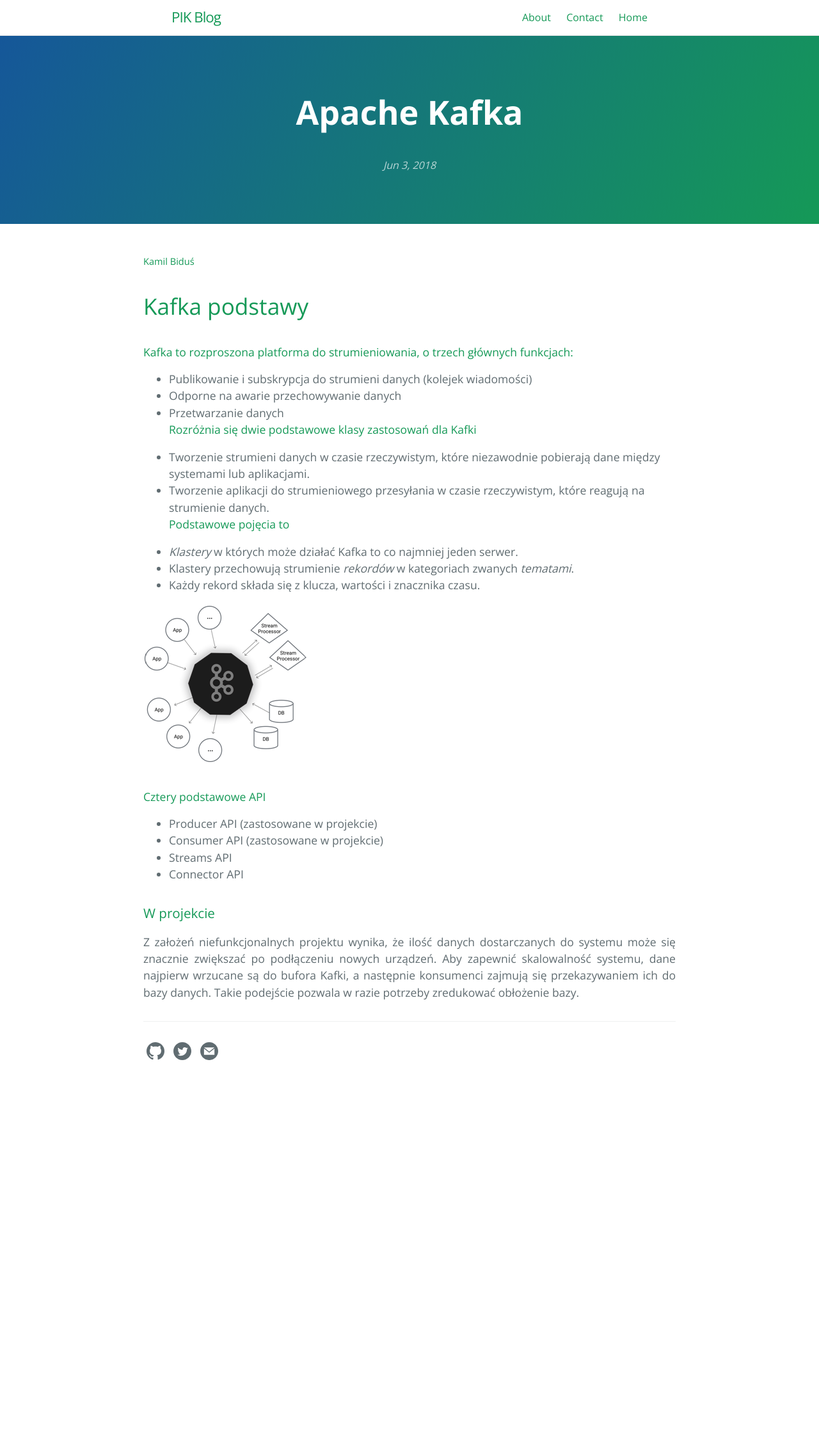
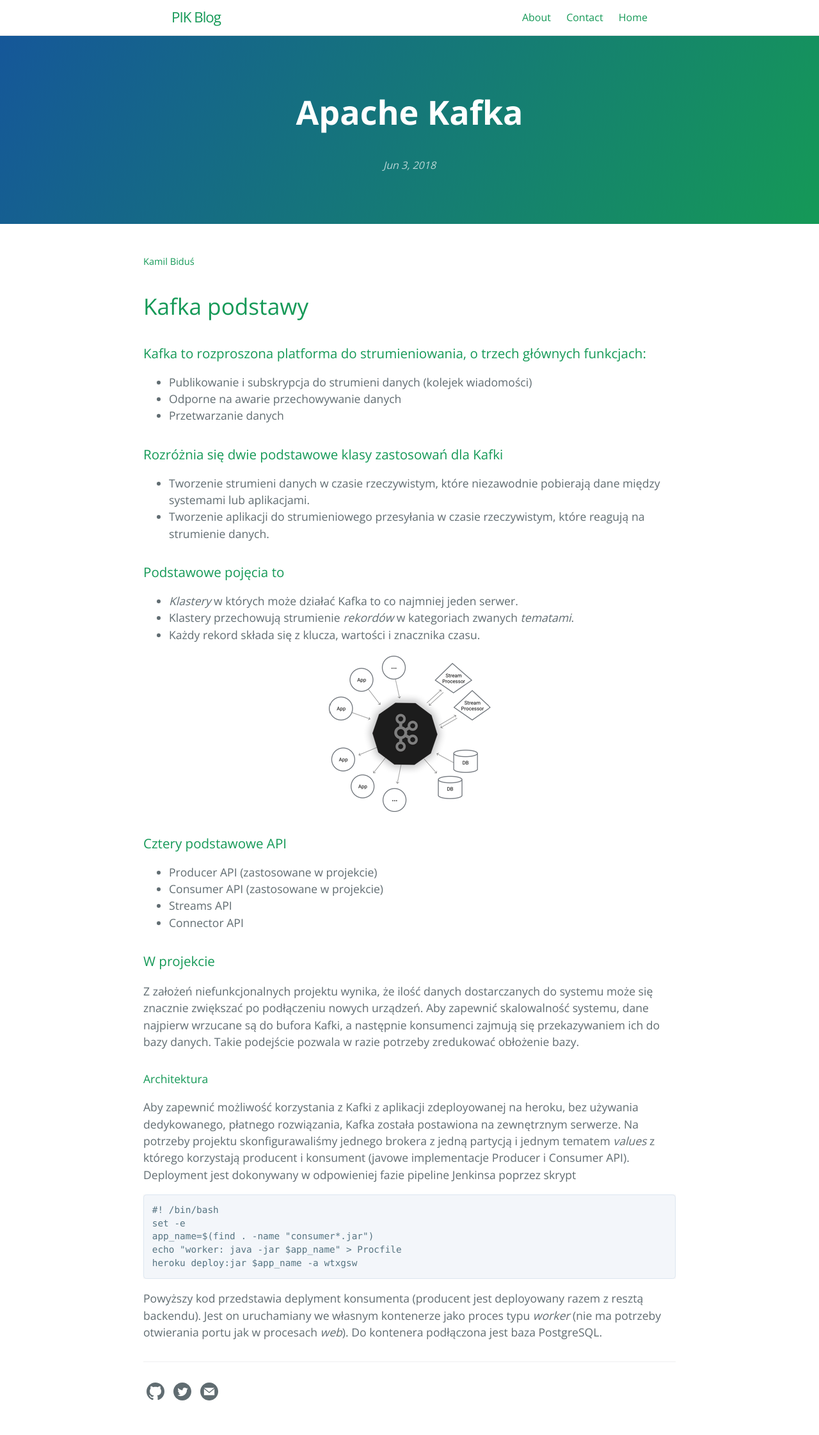
Before and after one commit to kamdibus/PIK, a Jekyll site: the page built from _posts/2018-06-03-Apache-Kafka.md, in a window 1280 px wide. Shown: the whole page at 64% size. Built offline with Jekyll 4.4.1, drawn with Linux system fonts in a browser that asks for light colours; before the commit the page ends 1711 px from its top, so only the background shows below that.

Commit message:
apache kafka v2

````diff
--- a/_posts/2018-06-03-Apache-Kafka.md
+++ b/_posts/2018-06-03-Apache-Kafka.md
@@ -4,26 +4,41 @@ title: "Apache Kafka"
 ---
 ##### Kamil Biduś
 # Kafka podstawy
-#### Kafka to rozproszona platforma do strumieniowania, o trzech głównych funkcjach:
+
+### Kafka to rozproszona platforma do strumieniowania, o trzech głównych funkcjach:
 * 	Publikowanie i subskrypcja do strumieni danych (kolejek wiadomości)
 *	Odporne na awarie przechowywanie danych
 *	Przetwarzanie danych
-#### Rozróżnia się dwie podstawowe klasy zastosowań dla Kafki
+
+### Rozróżnia się dwie podstawowe klasy zastosowań dla Kafki
 *	Tworzenie strumieni danych w czasie rzeczywistym, które niezawodnie pobierają dane między systemami lub aplikacjami.
 *	Tworzenie aplikacji do strumieniowego przesyłania w czasie rzeczywistym, które reagują na strumienie danych.
-#### Podstawowe pojęcia to
+
+### Podstawowe pojęcia to
 *	_Klastery_ w których może działać Kafka to co najmniej jeden serwer.
 *	Klastery przechowują strumienie _rekordów_ w kategoriach zwanych _tematami_.
 *	Każdy rekord składa się z klucza, wartości i znacznika czasu.
 
-![Schemat kafki](https://github.com/kamdibus/PIK/blob/gh-pages/img/kafka.png?raw=true "Struktura kafki")
+![Schemat kafki](https://github.com/kamdibus/PIK/blob/gh-pages/img/kafka.png?raw=true "Struktura kafki"){: .center-image }
 
-#### Cztery podstawowe API
+### Cztery podstawowe API
 *	Producer API (zastosowane w projekcie)
 *	Consumer API (zastosowane w projekcie)
 *	Streams API
 *	Connector API
 
 ### W projekcie
-<div style="text-align: justify">Z założeń niefunkcjonalnych projektu wynika, że ilość danych dostarczanych do systemu może się znacznie zwiększać po podłączeniu nowych urządzeń. Aby zapewnić skalowalność systemu, dane najpierw wrzucane są do bufora Kafki, a następnie konsumenci zajmują się przekazywaniem ich do bazy danych. Takie podejście pozwala w razie potrzeby zredukować obłożenie bazy.
-</div>
+Z założeń niefunkcjonalnych projektu wynika, że ilość danych dostarczanych do systemu może się znacznie zwiększać po podłączeniu nowych urządzeń. Aby zapewnić skalowalność systemu, dane najpierw wrzucane są do bufora Kafki, a następnie konsumenci zajmują się przekazywaniem ich do bazy danych. Takie podejście pozwala w razie potrzeby zredukować obłożenie bazy.
+
+#### Architektura
+Aby zapewnić możliwość korzystania z Kafki z aplikacji zdeployowanej na heroku, bez używania dedykowanego, płatnego rozwiązania, Kafka została postawiona na zewnętrznym serwerze.
+Na potrzeby projektu skonfigurawaliśmy jednego brokera z jedną partycją i jednym tematem _values_ z którego korzystają producent i konsument (javowe implementacje Producer i Consumer API).
+Deployment jest dokonywany w odpowieniej fazie pipeline Jenkinsa poprzez skrypt
+```
+#! /bin/bash
+set -e
+app_name=$(find . -name "consumer*.jar")
+echo "worker: java -jar $app_name" > Procfile
+heroku deploy:jar $app_name -a wtxgsw
+```
+Powyższy kod przedstawia deplyment konsumenta (producent jest deployowany razem z resztą backendu). Jest on uruchamiany we własnym kontenerze jako proces typu _worker_ (nie ma potrzeby otwierania portu jak w procesach _web_). Do kontenera podłączona jest baza PostgreSQL.
--- a/assets/css/style.scss
+++ b/assets/css/style.scss
@@ -2,3 +2,9 @@
 ---
 
 @import 'jekyll-theme-cayman-blog';
+
+.center-image
+{
+    margin: 0 auto;
+    display: block;
+}
````
